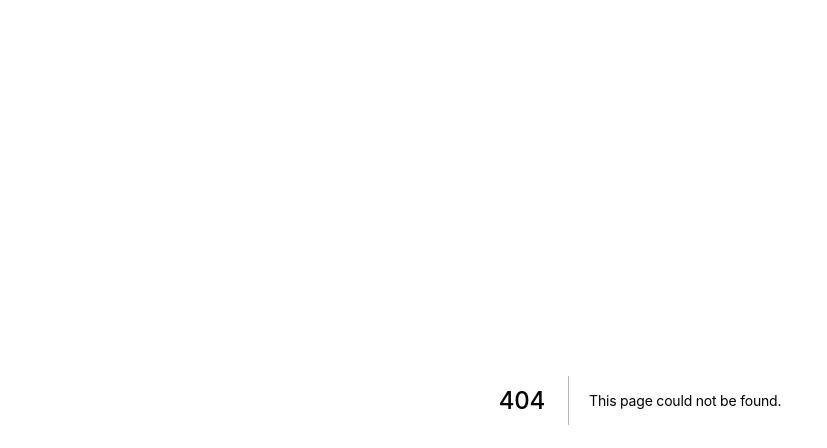
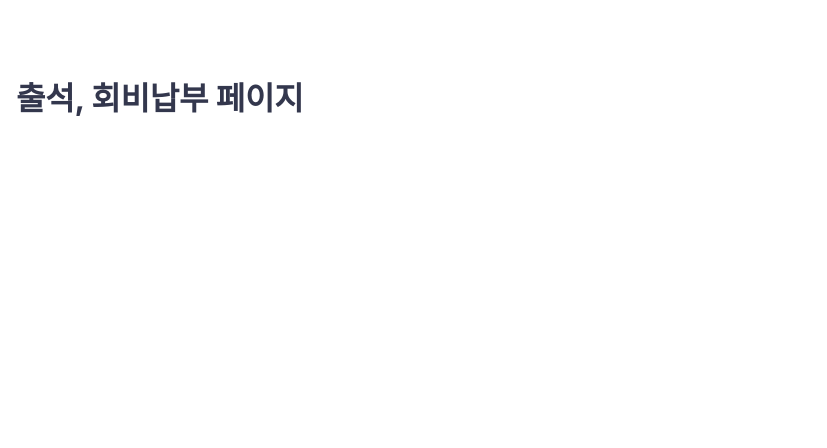
Before and after one commit to jinokiim/goldmoon, a Next.js app: page /main/attendance in a window 1280 px wide. Before the commit this address had no page. Shown: the top 448 px of the page, without its empty margins (0-827 px from the left). Built offline with nearby package versions, Linux system fonts and the light colour scheme.

Commit message:
add attendance page

```diff
--- /dev/null
+++ b/src/pages/main/attendance/index.tsx
@@ -0,0 +1,45 @@
+// import { NextPage } from 'next';
+
+// import Button from '@mui/material/Button';
+import Layout from '@/src/layouts/main';
+import { Box } from '@mui/material';
+// import useSettings from '@/src/hooks/useSettings';
+
+import { useEffect, useState } from 'react';
+
+import _ from 'lodash';
+
+// ----------------------------------------------------------------------
+
+const IndexPage = function () {
+  const [mounted, setMounted] = useState(false);
+  useEffect(() => {
+    setMounted(true);
+  }, []);
+
+  return (
+    mounted && (
+      <Layout
+        header={<></>}
+        content={
+          <Box
+            sx={{
+              pt: 7,
+              px: 2,
+              height: '100%',
+              display: 'flex',
+              flexDirection: 'column',
+              justifyContent: 'center'
+            }}
+          >
+            <Box sx={{ height: '100%' }}>
+              <h1>출석, 회비납부 페이지</h1>
+            </Box>
+          </Box>
+        }
+      />
+    )
+  );
+};
+
+export default IndexPage;
```
